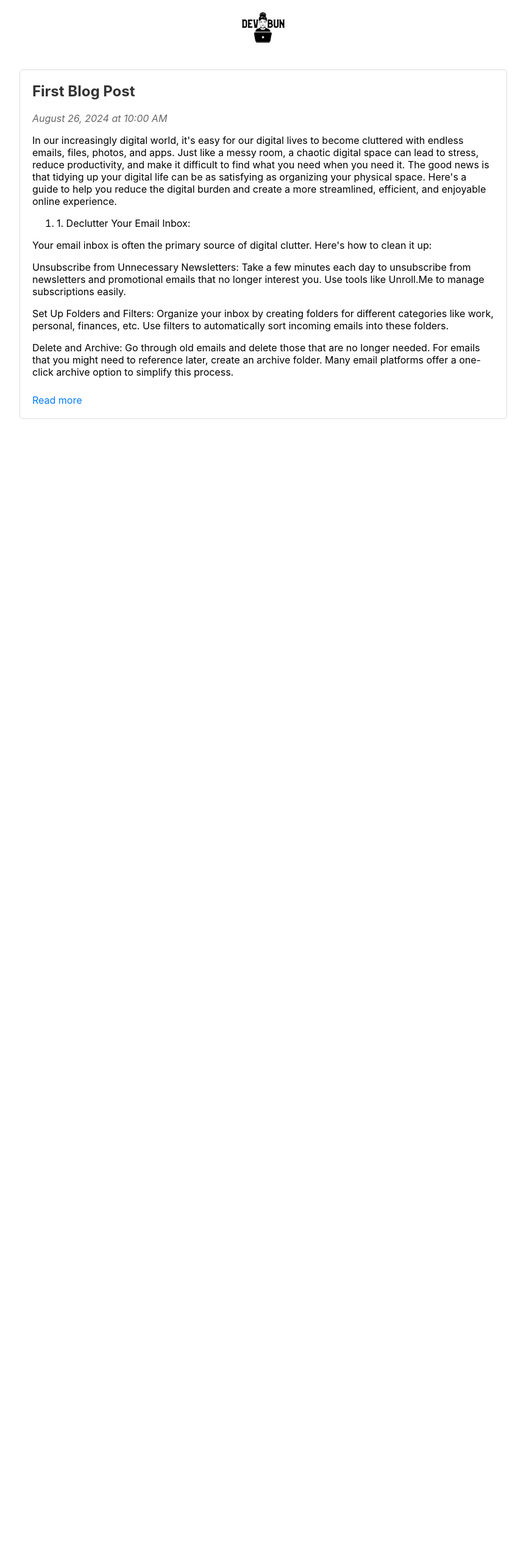
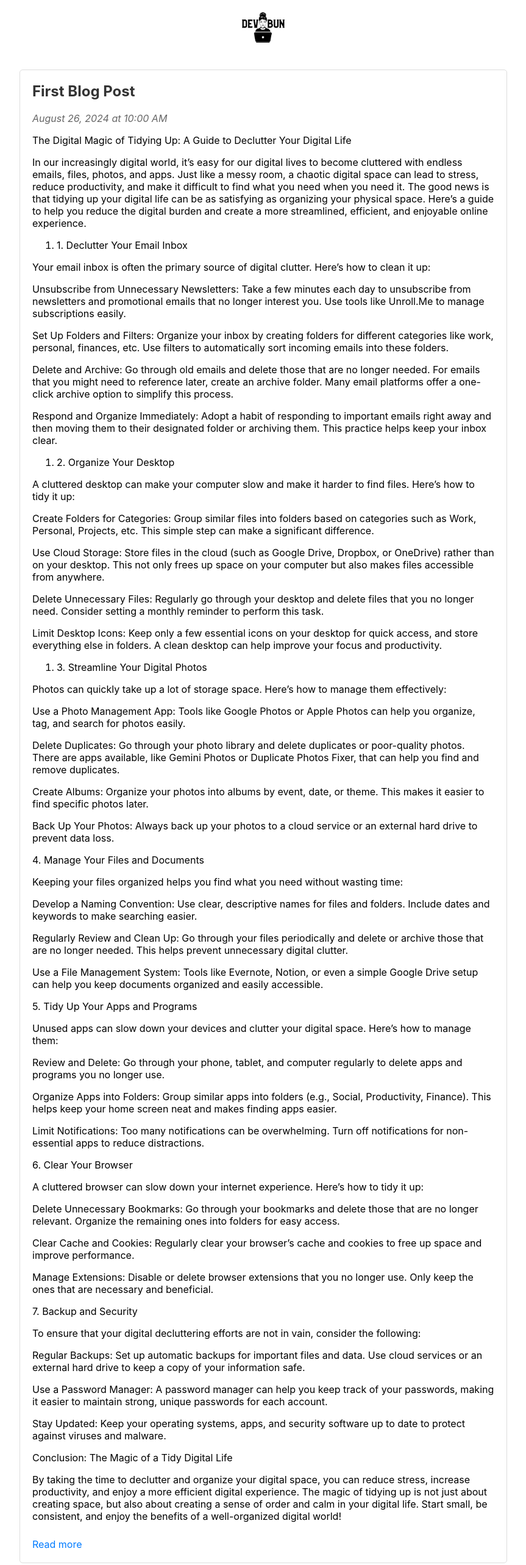
Before and after one commit to avaarm/blog-template, a React (Create React App) app: page / in a window 1280 px wide. Shown: the top 2566 px of the page at 61% size, without its empty margins (208-1071 px from the left). Before the commit the page ends 800 px from the top, so only its background shows below. Built offline with nearby package versions, Linux system fonts and the light colour scheme.

Commit message:
first blog post

```diff
--- a/src/App.js
+++ b/src/App.js
@@ -21,14 +21,58 @@ function BlogList() {
     {
       id: 1,
       title: 'First Blog Post',
-      content: `In our increasingly digital world, it's easy for our digital lives to become cluttered with endless emails, files, photos, and apps. Just like a messy room, a chaotic digital space can lead to stress, reduce productivity, and make it difficult to find what you need when you need it. The good news is that tidying up your digital life can be as satisfying as organizing your physical space. Here's a guide to help you reduce the digital burden and create a more streamlined, efficient, and enjoyable online experience.
+      content: `
+The Digital Magic of Tidying Up: A Guide to Declutter Your Digital Life
 
-1. Declutter Your Email Inbox:
-Your email inbox is often the primary source of digital clutter. Here's how to clean it up:
+In our increasingly digital world, it’s easy for our digital lives to become cluttered with endless emails, files, photos, and apps. Just like a messy room, a chaotic digital space can lead to stress, reduce productivity, and make it difficult to find what you need when you need it. The good news is that tidying up your digital life can be as satisfying as organizing your physical space. Here’s a guide to help you reduce the digital burden and create a more streamlined, efficient, and enjoyable online experience.
+
+1. Declutter Your Email Inbox
+Your email inbox is often the primary source of digital clutter. Here’s how to clean it up:
 
 Unsubscribe from Unnecessary Newsletters: Take a few minutes each day to unsubscribe from newsletters and promotional emails that no longer interest you. Use tools like Unroll.Me to manage subscriptions easily.
 Set Up Folders and Filters: Organize your inbox by creating folders for different categories like work, personal, finances, etc. Use filters to automatically sort incoming emails into these folders.
-Delete and Archive: Go through old emails and delete those that are no longer needed. For emails that you might need to reference later, create an archive folder. Many email platforms offer a one-click archive option to simplify this process.`,
+Delete and Archive: Go through old emails and delete those that are no longer needed. For emails that you might need to reference later, create an archive folder. Many email platforms offer a one-click archive option to simplify this process.
+Respond and Organize Immediately: Adopt a habit of responding to important emails right away and then moving them to their designated folder or archiving them. This practice helps keep your inbox clear.
+2. Organize Your Desktop
+A cluttered desktop can make your computer slow and make it harder to find files. Here’s how to tidy it up:
+
+Create Folders for Categories: Group similar files into folders based on categories such as Work, Personal, Projects, etc. This simple step can make a significant difference.
+Use Cloud Storage: Store files in the cloud (such as Google Drive, Dropbox, or OneDrive) rather than on your desktop. This not only frees up space on your computer but also makes files accessible from anywhere.
+Delete Unnecessary Files: Regularly go through your desktop and delete files that you no longer need. Consider setting a monthly reminder to perform this task.
+Limit Desktop Icons: Keep only a few essential icons on your desktop for quick access, and store everything else in folders. A clean desktop can help improve your focus and productivity.
+3. Streamline Your Digital Photos
+Photos can quickly take up a lot of storage space. Here’s how to manage them effectively:
+
+Use a Photo Management App: Tools like Google Photos or Apple Photos can help you organize, tag, and search for photos easily.
+Delete Duplicates: Go through your photo library and delete duplicates or poor-quality photos. There are apps available, like Gemini Photos or Duplicate Photos Fixer, that can help you find and remove duplicates.
+Create Albums: Organize your photos into albums by event, date, or theme. This makes it easier to find specific photos later.
+Back Up Your Photos: Always back up your photos to a cloud service or an external hard drive to prevent data loss.
+4. Manage Your Files and Documents
+Keeping your files organized helps you find what you need without wasting time:
+
+Develop a Naming Convention: Use clear, descriptive names for files and folders. Include dates and keywords to make searching easier.
+Regularly Review and Clean Up: Go through your files periodically and delete or archive those that are no longer needed. This helps prevent unnecessary digital clutter.
+Use a File Management System: Tools like Evernote, Notion, or even a simple Google Drive setup can help you keep documents organized and easily accessible.
+5. Tidy Up Your Apps and Programs
+Unused apps can slow down your devices and clutter your digital space. Here’s how to manage them:
+
+Review and Delete: Go through your phone, tablet, and computer regularly to delete apps and programs you no longer use.
+Organize Apps into Folders: Group similar apps into folders (e.g., Social, Productivity, Finance). This helps keep your home screen neat and makes finding apps easier.
+Limit Notifications: Too many notifications can be overwhelming. Turn off notifications for non-essential apps to reduce distractions.
+6. Clear Your Browser
+A cluttered browser can slow down your internet experience. Here’s how to tidy it up:
+
+Delete Unnecessary Bookmarks: Go through your bookmarks and delete those that are no longer relevant. Organize the remaining ones into folders for easy access.
+Clear Cache and Cookies: Regularly clear your browser’s cache and cookies to free up space and improve performance.
+Manage Extensions: Disable or delete browser extensions that you no longer use. Only keep the ones that are necessary and beneficial.
+7. Backup and Security
+To ensure that your digital decluttering efforts are not in vain, consider the following:
+
+Regular Backups: Set up automatic backups for important files and data. Use cloud services or an external hard drive to keep a copy of your information safe.
+Use a Password Manager: A password manager can help you keep track of your passwords, making it easier to maintain strong, unique passwords for each account.
+Stay Updated: Keep your operating systems, apps, and security software up to date to protect against viruses and malware.
+Conclusion: The Magic of a Tidy Digital Life
+By taking the time to declutter and organize your digital space, you can reduce stress, increase productivity, and enjoy a more efficient digital experience. The magic of tidying up is not just about creating space, but also about creating a sense of order and calm in your digital life. Start small, be consistent, and enjoy the benefits of a well-organized digital world!`,
       date: new Date('2024-08-26T10:00:00'),
       link: '/post/1'
     }
```
